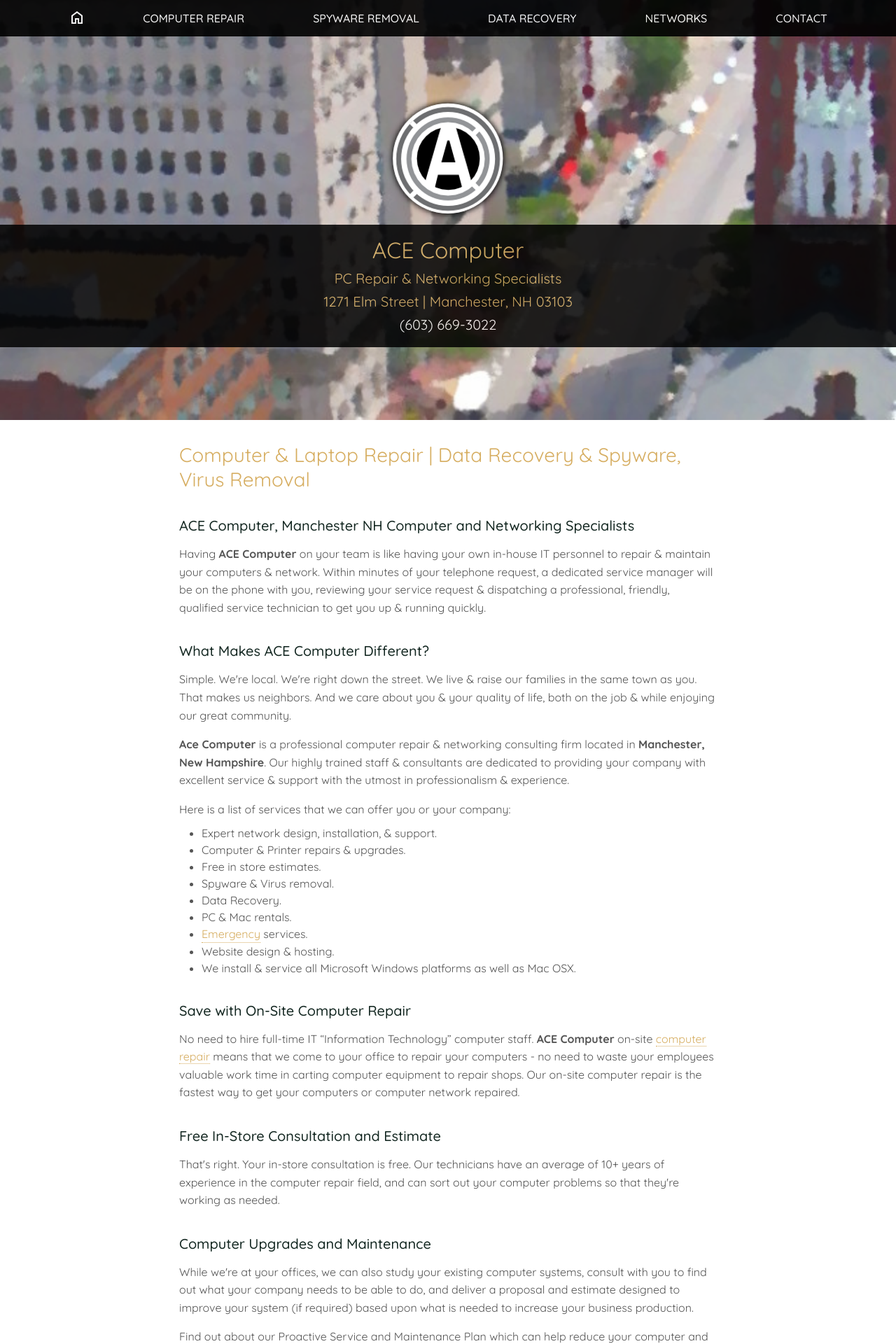
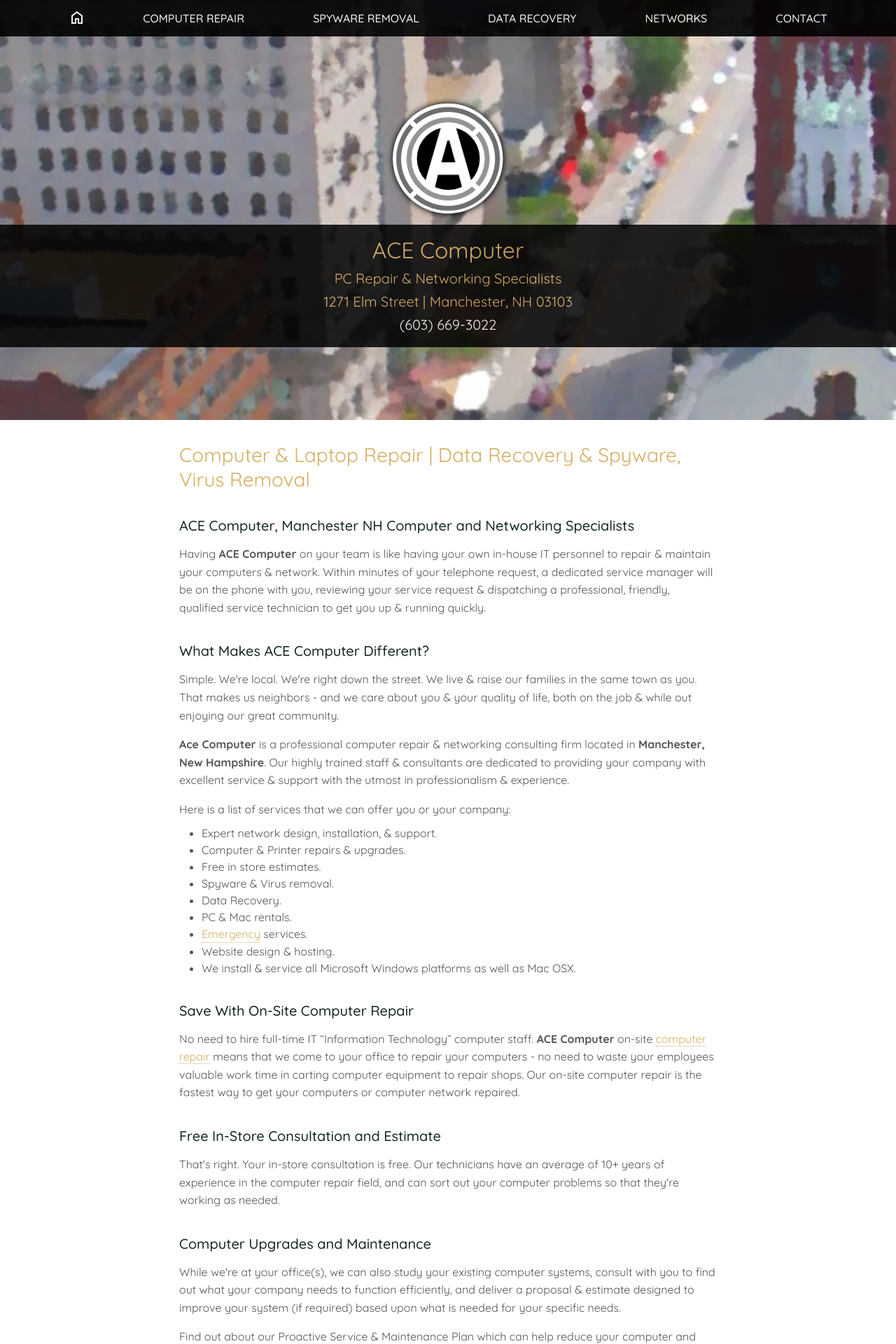
Before and after one commit to sjbeli/sjbeli.github.io, a PHP site: page / in a window 1280 px wide. Shown: the top 1920 px of the page at 70% size. Run offline with PHP 8.4, Linux system fonts and the light colour scheme.

Commit message:
refine css html add map address

```diff
--- a/ace-comp/css/styles.css
+++ b/ace-comp/css/styles.css
@@ -18,8 +18,8 @@
   --opacity: 0.90;
   --opacity2: 0.85;
   --min-width: 290px;
-  --max-width1: 800px;
-  --max-width2: 1920px;
+  --max-width: 1920px;
+  --max-width2: 800px; /* .main section only (readability) */
 }
 html {
   scroll-behavior: smooth;
--- a/ace-comp/index.html
+++ b/ace-comp/index.html
@@ -53,7 +53,7 @@
     <p class="last">Having <strong>ACE Computer</strong> on your team is like having your own in-house IT personnel to repair &amp; maintain your computers &amp; network. Within minutes of your telephone request, a dedicated service manager will be on the phone with you, reviewing your service request &amp; dispatching a professional, friendly, qualified service technician to get you up &amp; running quickly.</p>
 
     <h2>What Makes ACE Computer Different?</h2>
-    <p>Simple. We're local. We're right down the street. We live &amp; raise our families in the same town as you. That makes us neighbors. And we care about you &amp; your quality of life, both on the job &amp; while enjoying our great community.</p>
+    <p>Simple. We're local. We're right down the street. We live &amp; raise our families in the same town as you. That makes us neighbors - and we care about you &amp; your quality of life, both on the job &amp; while out enjoying our great community.</p>
     <p><strong>Ace Computer</strong> is a professional computer repair &amp; networking consulting firm located in <strong>Manchester, New Hampshire</strong>. Our highly trained staff &amp; consultants are dedicated to providing your company with excellent service &amp; support with the utmost in professionalism &amp; experience.
     <p>Here is a list of services that we can offer you or your company:</p>
 
@@ -69,15 +69,15 @@
       <li>We install &amp; service all Microsoft Windows platforms as well as Mac OSX.</li>
     </ul>
 
-    <h2>Save with On-Site Computer Repair</h2>
+    <h2>Save With On-Site Computer Repair</h2>
     <p class="last">No need to hire full-time IT “Information Technology” computer staff. <strong>ACE Computer</strong> on-site <a href="#">computer repair</a> means that we come to your office to repair your computers - no need to waste your employees valuable work time in carting computer equipment to repair shops. Our on-site computer repair is the fastest way to get your computers or computer network repaired.</p>
 
     <h2>Free In-Store Consultation and Estimate</h2>
     <p class="last">That's right. Your in-store consultation is free. Our technicians have an average of 10+ years of experience in the computer repair field, and can sort out your computer problems so that they're working as needed.</p>
 
     <h2>Computer Upgrades and Maintenance</h2>
-    <p>While we're at your offices, we can also study your existing computer systems, consult with you to find out what your company needs to be able to do, and deliver a proposal and estimate designed to improve your system (if required) based upon what is needed to increase your business production.</p>
-    <p>Find out about our Proactive Service and Maintenance Plan which can help reduce your computer and network maintenance costs while keeping your computers in good running condition.</p>
+    <p>While we're at your office(s), we can also study your existing computer systems, consult with you to find out what your company needs to function efficiently, and deliver a proposal &amp; estimate designed to improve your system (if required) based upon what is needed for your specific needs.</p>
+    <p>Find out about our Proactive Service &amp; Maintenance Plan which can help reduce your computer and network maintenance costs while keeping your computers in their proper running condition.</p>
 
     <!-- PAGE ANCHOR - ACCOMODATE VARIED NAV HEIGHT -->
     <span id="contact">&nbsp;</span>
@@ -97,7 +97,9 @@
       <h2>Payment Options</h2>
       <p class="last">We accept all major credit cards, checks &amp; cash.</p>
 
-      <h2>Our Location / Directions</h2>
+      <h2>Location / Directions</h2>
+      <p>1271 Elm Street<br />
+        Manchester, NH 03103</p>
       <iframe id="map" src="https://www.google.com/maps/embed?pb=!1m18!1m12!1m3!1d2918.150190108867!2d-71.46517013952003!3d42.99617194410063!2m3!1f0!2f0!3f0!3m2!1i1024!2i768!4f13.1!3m3!1m2!1s0x89e24f253d262bdd%3A0x74f4cf4de4424a82!2sAce%20Computer!5e0!3m2!1sen!2sus!4v1670453409934!5m2!1sen!2sus" allowfullscreen="yes" loading="lazy" referrerpolicy="no-referrer-when-downgrade"></iframe>
     </div>
   </section>
```
Also changed, not shown: other parts of ace-comp/css/styles.css (+28 -25 lines).
